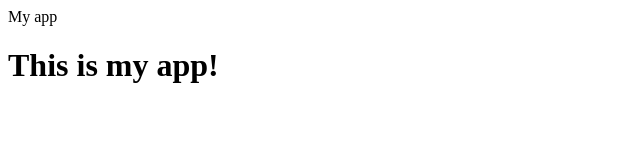
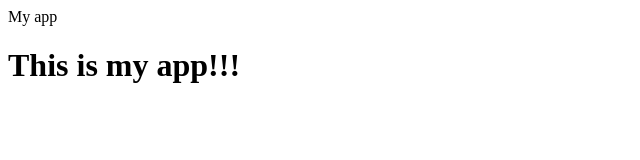
Before and after one commit to sudeshpariyar/myappdemo, a plain HTML site: page index.html in a window 1280 px wide. Shown: the full height of the page, 0-640 px from the left. Drawn offline with Linux system fonts and the light colour scheme.

Commit message:
app.js and index.html created

```diff
--- a/index.html
+++ b/index.html
@@ -3,6 +3,6 @@
         My app
     </head>
     <body>
-        <h1>This is my app!</h1>
+        <h1>This is my app!!!</h1>
     </body>
 </html>
```
